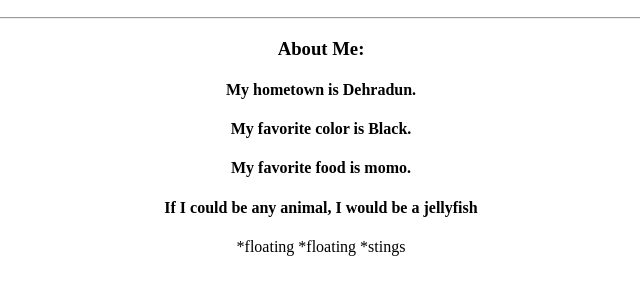
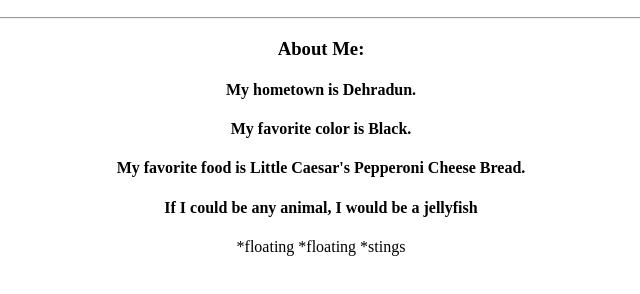
Before and after one commit to TXg92/my-first-repo, a plain HTML site: page index.html in a window 1280 px wide. Shown: the part 110-404 px from the top of the page, without its empty margins (319-959 px from the left). Drawn offline with Linux system fonts and the light colour scheme.

Commit message:
pizza is food

```diff
--- a/index.html
+++ b/index.html
@@ -13,7 +13,7 @@
                 <h3>About Me:</h3>
                     <h4>My hometown is Dehradun.</h4>
                     <h4>My favorite color is Black.</h4>
-                    <h4>My favorite food is momo.</h4>
+                    <h4>My favorite food is Little Caesar's Pepperoni Cheese Bread.</h4>
                     <h4>If I could be any animal, I would be a jellyfish </h4>
                     <p>*floating *floating *stings</p>
             </div>
```
